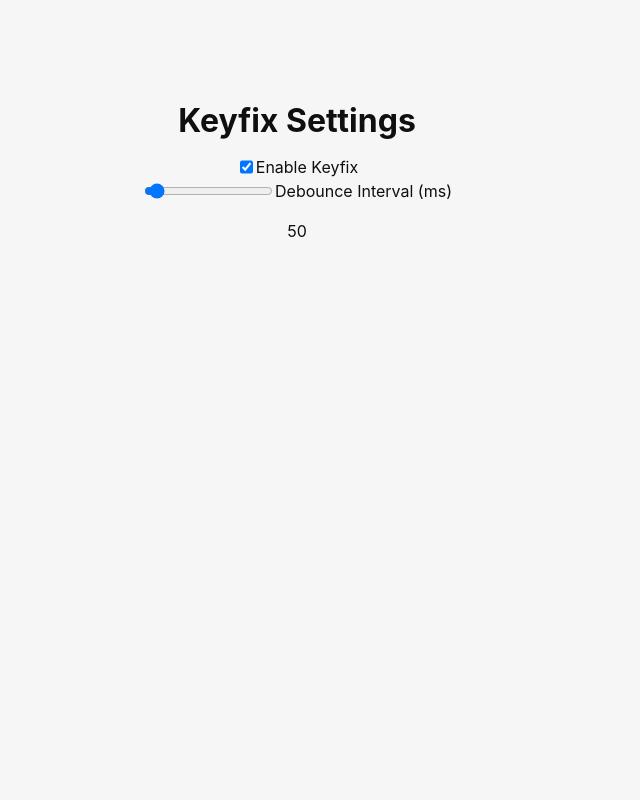
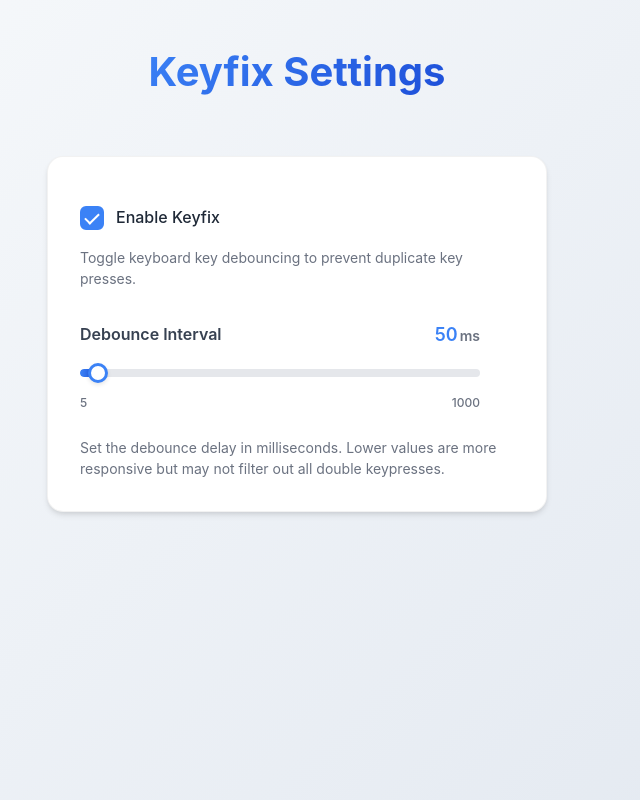
Before and after one commit to MiguelHigueraDev/keyfix, a Vue app: page / in a window 1280 px wide. Shown: the whole page, without its empty margins (343-983 px from the left). Built offline with nearby package versions, Linux system fonts and the light colour scheme.

Commit message:
feat: improve styles

```diff
--- a/src/App.vue
+++ b/src/App.vue
@@ -1,7 +1,8 @@
 <script setup lang="ts">
 import { ref } from "vue";
 import { invoke } from "@tauri-apps/api/core";
-
+import Checkbox from "./components/checkbox.vue";
+import Slider from "./components/slider.vue";
 
 const enableKeyfix = ref(true);
 const intervalMs = ref(50);
@@ -23,26 +24,32 @@ async function toggleKeyfix() {
   }
 }
 
+async function handleSliderChange() {
+  await setDebounceInterval();
+}
 </script>
 
 <template>
   <main class="container">
-    <h1>Keyfix Settings</h1>
-
-    <div class="row">
-      <input type="checkbox" id="enable-keyfix" v-model="enableKeyfix" @change="toggleKeyfix" />
-      <label for="enable-keyfix">Enable Keyfix</label>
+    <div class="header">
+      <h1 class="title">Keyfix Settings</h1>
     </div>
 
-    <div class="col">
-      <div class="row">
-        <input type="range" id="debounce-interval" v-model="intervalMs" min="5" max="1000"
-          @change="setDebounceInterval" />
-        <label for="debounce-interval">Debounce Interval (ms)</label>
+    <div class="settings-card">
+      <div class="setting-section">
+        <Checkbox v-model="enableKeyfix" id="enable-keyfix" label="Enable Keyfix" @update:modelValue="toggleKeyfix" />
+        <p class="setting-description">
+          Toggle keyboard key debouncing to prevent duplicate key presses.
+        </p>
       </div>
 
-      <div class="row">
-        <p>{{ intervalMs }}</p>
+      <div class="setting-section">
+        <Slider v-model="intervalMs" id="debounce-interval" label="Debounce Interval" :min="5" :max="1000" :step="5"
+          unit="ms" @change="handleSliderChange" />
+        <p class="setting-description">
+          Set the debounce delay in milliseconds. Lower values are more responsive but may not filter out all double
+          keypresses.
+        </p>
       </div>
     </div>
   </main>
@@ -57,15 +64,17 @@ async function toggleKeyfix() {
   filter: drop-shadow(0 0 2em #249b73);
 }
 </style>
+
 <style>
 :root {
-  font-family: Inter, Avenir, Helvetica, Arial, sans-serif;
+  font-family: -apple-system, BlinkMacSystemFont, 'Segoe UI', Roboto, Oxygen, Ubuntu, Cantarell, sans-serif;
   font-size: 16px;
-  line-height: 24px;
+  line-height: 1.6;
   font-weight: 400;
 
-  color: #0f0f0f;
-  background-color: #f6f6f6;
+  color: #1f2937;
+  background: linear-gradient(135deg, #f8fafc 0%, #e2e8f0 100%);
+  min-height: 100vh;
 
   font-synthesis: none;
   text-rendering: optimizeLegibility;
@@ -74,49 +83,113 @@ async function toggleKeyfix() {
   -webkit-text-size-adjust: 100%;
 }
 
+* {
+  box-sizing: border-box;
+}
+
+body {
+  margin: 0;
+  padding: 0;
+  min-height: 100vh;
+}
+
 .container {
-  margin: 0;
-  padding-top: 10vh;
+  margin: 0 auto;
+  padding: 40px 20px;
+  max-width: 600px;
+  min-height: 100vh;
   display: flex;
   flex-direction: column;
-  justify-content: center;
+  justify-content: flex-start;
+  align-items: center;
+}
+
+.header {
   text-align: center;
+  margin-bottom: 40px;
+}
+
+.title {
+  font-size: 2.5rem;
+  font-weight: 700;
+  margin: 0 0 12px 0;
+  background: linear-gradient(135deg, #3b82f6 0%, #1d4ed8 100%);
+  -webkit-background-clip: text;
+  -webkit-text-fill-color: transparent;
+  background-clip: text;
+}
+
+.settings-card {
+  background: white;
+  border-radius: 16px;
+  padding: 32px;
+  box-shadow: 0 4px 6px -1px rgba(0, 0, 0, 0.1), 0 2px 4px -1px rgba(0, 0, 0, 0.06);
+  width: 100%;
+  max-width: 500px;
+  border: 1px solid rgba(0, 0, 0, 0.05);
+}
+
+.setting-section {
+  margin-bottom: 32px;
+}
+
+.setting-section:last-child {
+  margin-bottom: 0;
+}
+
+.setting-description {
+  margin: 8px 0 0 0;
+  font-size: 14px;
+  color: #6b7280;
+  line-height: 1.5;
 }
 
 .row {
   display: flex;
   justify-content: center;
+  align-items: center;
+  gap: 16px;
 }
 
 .col {
   display: flex;
   flex-direction: column;
   align-items: center;
+  gap: 16px;
 }
 
-h1 {
-  text-align: center;
+@media (max-width: 640px) {
+  .container {
+    padding: 20px 16px;
+  }
+
+  .title {
+    font-size: 2rem;
+  }
+
+  .settings-card {
+    padding: 24px;
+  }
 }
-
 
 @media (prefers-color-scheme: dark) {
   :root {
-    color: #f6f6f6;
-    background-color: #2f2f2f;
+    color: #f9fafb;
+    background: linear-gradient(135deg, #0f172a 0%, #1e293b 100%);
   }
 
-  a:hover {
-    color: #24c8db;
+  .settings-card {
+    background: #1f2937;
+    border-color: #374151;
+    box-shadow: 0 4px 6px -1px rgba(0, 0, 0, 0.3), 0 2px 4px -1px rgba(0, 0, 0, 0.2);
   }
 
-  input,
-  button {
-    color: #ffffff;
-    background-color: #0f0f0f98;
+  .subtitle {
+    color: #9ca3af;
   }
 
-  button:active {
-    background-color: #0f0f0f69;
+  .setting-description {
+    color: #9ca3af;
   }
 }
 </style>
--- /dev/null
+++ b/src/components/checkbox.vue
@@ -0,0 +1,109 @@
+<script setup lang="ts">
+interface Props {
+    modelValue: boolean;
+    label: string;
+    id: string;
+}
+
+defineProps<Props>();
+defineEmits<{
+    'update:modelValue': [value: boolean];
+}>();
+</script>
+
+<template>
+    <div class="checkbox-wrapper">
+        <label class="checkbox-label" :for="id">
+            <input type="checkbox" :id="id" :checked="modelValue"
+                @change="$emit('update:modelValue', ($event.target as HTMLInputElement).checked)"
+                class="checkbox-input" />
+            <span class="checkmark"></span>
+            <span class="label-text">{{ label }}</span>
+        </label>
+    </div>
+</template>
+
+<style scoped>
+.checkbox-wrapper {
+    margin: 16px 0;
+}
+
+.checkbox-label {
+    display: flex;
+    align-items: center;
+    cursor: pointer;
+    user-select: none;
+    font-size: 16px;
+    font-weight: 500;
+    gap: 12px;
+    transition: all 0.2s ease;
+}
+
+.checkbox-label:hover {
+    color: #3b82f6;
+}
+
+.checkbox-input {
+    display: none;
+}
+
+.checkmark {
+    position: relative;
+    width: 24px;
+    height: 24px;
+    border: 2px solid #d1d5db;
+    border-radius: 6px;
+    background-color: transparent;
+    transition: all 0.3s cubic-bezier(0.4, 0, 0.2, 1);
+    flex-shrink: 0;
+}
+
+.checkmark::after {
+    content: '';
+    position: absolute;
+    left: 6px;
+    top: 2px;
+    width: 6px;
+    height: 12px;
+    border: solid white;
+    border-width: 0 2px 2px 0;
+    transform: rotate(45deg) scale(0);
+    transition: transform 0.2s cubic-bezier(0.4, 0, 0.2, 1);
+}
+
+.checkbox-input:checked+.checkmark {
+    background-color: #3b82f6;
+    border-color: #3b82f6;
+}
+
+.checkbox-input:checked+.checkmark::after {
+    transform: rotate(45deg) scale(1);
+}
+
+.checkbox-label:hover .checkmark {
+    border-color: #3b82f6;
+    box-shadow: 0 0 0 3px rgba(59, 130, 246, 0.1);
+}
+
+.label-text {
+    font-weight: 500;
+    color: inherit;
+}
+
+@media (prefers-color-scheme: dark) {
+    .checkmark {
+        border-color: #6b7280;
+        background-color: transparent;
+    }
+
+    .checkbox-input:checked+.checkmark {
+        background-color: #3b82f6;
+        border-color: #3b82f6;
+    }
+
+    .checkbox-label:hover .checkmark {
+        border-color: #60a5fa;
+        box-shadow: 0 0 0 3px rgba(96, 165, 250, 0.1);
+    }
+}
+</style>
--- /dev/null
+++ b/src/components/slider.vue
@@ -0,0 +1,193 @@
+<script setup lang="ts">
+import { computed } from 'vue';
+
+interface Props {
+    modelValue: number;
+    label: string;
+    id: string;
+    min?: number;
+    max?: number;
+    step?: number;
+    unit?: string;
+}
+
+const props = withDefaults(defineProps<Props>(), {
+    min: 0,
+    max: 100,
+    step: 1,
+});
+
+const emit = defineEmits<{
+    'update:modelValue': [value: number];
+    'change': [value: number];
+}>();
+
+const fillPercentage = computed(() => {
+    return ((props.modelValue - props.min) / (props.max - props.min)) * 100;
+});
+
+const handleInput = (event: Event) => {
+    const target = event.target as HTMLInputElement;
+    emit('update:modelValue', Number(target.value));
+};
+
+const handleChange = (event: Event) => {
+    const target = event.target as HTMLInputElement;
+    emit('change', Number(target.value));
+};
+</script>
+
+<template>
+    <div class="slider-wrapper">
+        <div class="slider-header">
+            <label :for="id" class="slider-label">{{ label }}</label>
+            <div class="value-display">
+                <span class="value-number">{{ modelValue }}</span>
+                <span class="value-unit" v-if="unit">{{ unit }}</span>
+            </div>
+        </div>
+        <div class="slider-container">
+            <input type="range" :id="id" :value="modelValue" :min="min" :max="max" :step="step" @input="handleInput"
+                @change="handleChange" class="slider-input" />
+            <div class="slider-track">
+                <div class="slider-fill" :style="{ width: fillPercentage + '%' }"></div>
+            </div>
+            <div class="slider-thumb" :style="{ left: fillPercentage + '%' }"></div>
+        </div>
+        <div class="slider-range">
+            <span class="range-min">{{ min }}</span>
+            <span class="range-max">{{ max }}</span>
+        </div>
+    </div>
+</template>
+
+<style scoped>
+.slider-wrapper {
+    margin: 24px 0;
+    width: 100%;
+    max-width: 400px;
+}
+
+.slider-header {
+    display: flex;
+    justify-content: space-between;
+    align-items: center;
+    margin-bottom: 12px;
+}
+
+.slider-label {
+    font-size: 16px;
+    font-weight: 600;
+    color: #374151;
+}
+
+.value-display {
+    display: flex;
+    align-items: baseline;
+    gap: 2px;
+    font-weight: 600;
+}
+
+.value-number {
+    font-size: 18px;
+    color: #3b82f6;
+}
+
+.value-unit {
+    font-size: 14px;
+    color: #6b7280;
+}
+
+.slider-container {
+    position: relative;
+    height: 24px;
+    display: flex;
+    align-items: center;
+}
+
+.slider-input {
+    position: absolute;
+    width: 100%;
+    height: 100%;
+    opacity: 0;
+    cursor: pointer;
+    z-index: 3;
+    margin: 0;
+}
+
+.slider-track {
+    position: absolute;
+    width: 100%;
+    height: 8px;
+    background-color: #e5e7eb;
+    border-radius: 4px;
+    overflow: hidden;
+}
+
+.slider-fill {
+    height: 100%;
+    background: linear-gradient(90deg, #3b82f6 0%, #1d4ed8 100%);
+    border-radius: 4px;
+    transition: width 0.15s ease;
+}
+
+.slider-thumb {
+    position: absolute;
+    width: 20px;
+    height: 20px;
+    background: white;
+    border: 3px solid #3b82f6;
+    border-radius: 50%;
+    top: 50%;
+    transform: translate(-50%, -50%);
+    transition: all 0.15s ease;
+    box-shadow: 0 2px 4px rgba(0, 0, 0, 0.1);
+    z-index: 2;
+}
+
+.slider-input:hover+.slider-track+.slider-thumb {
+    transform: translate(-50%, -50%) scale(1.1);
+    box-shadow: 0 4px 8px rgba(0, 0, 0, 0.15);
+}
+
+.slider-input:active+.slider-track+.slider-thumb {
+    transform: translate(-50%, -50%) scale(1.2);
+    box-shadow: 0 0 0 4px rgba(59, 130, 246, 0.2);
+}
+
+.slider-range {
+    display: flex;
+    justify-content: space-between;
+    margin-top: 8px;
+    font-size: 12px;
+    color: #6b7280;
+}
+
+.range-min,
+.range-max {
+    font-weight: 500;
+}
+
+@media (prefers-color-scheme: dark) {
+    .slider-label {
+        color: #f9fafb;
+    }
+
+    .value-unit {
+        color: #9ca3af;
+    }
+
+    .slider-track {
+        background-color: #374151;
+    }
+
+    .slider-thumb {
+        background: #1f2937;
+        border-color: #3b82f6;
+    }
+
+    .slider-range {
+        color: #9ca3af;
+    }
+}
+</style>
```
